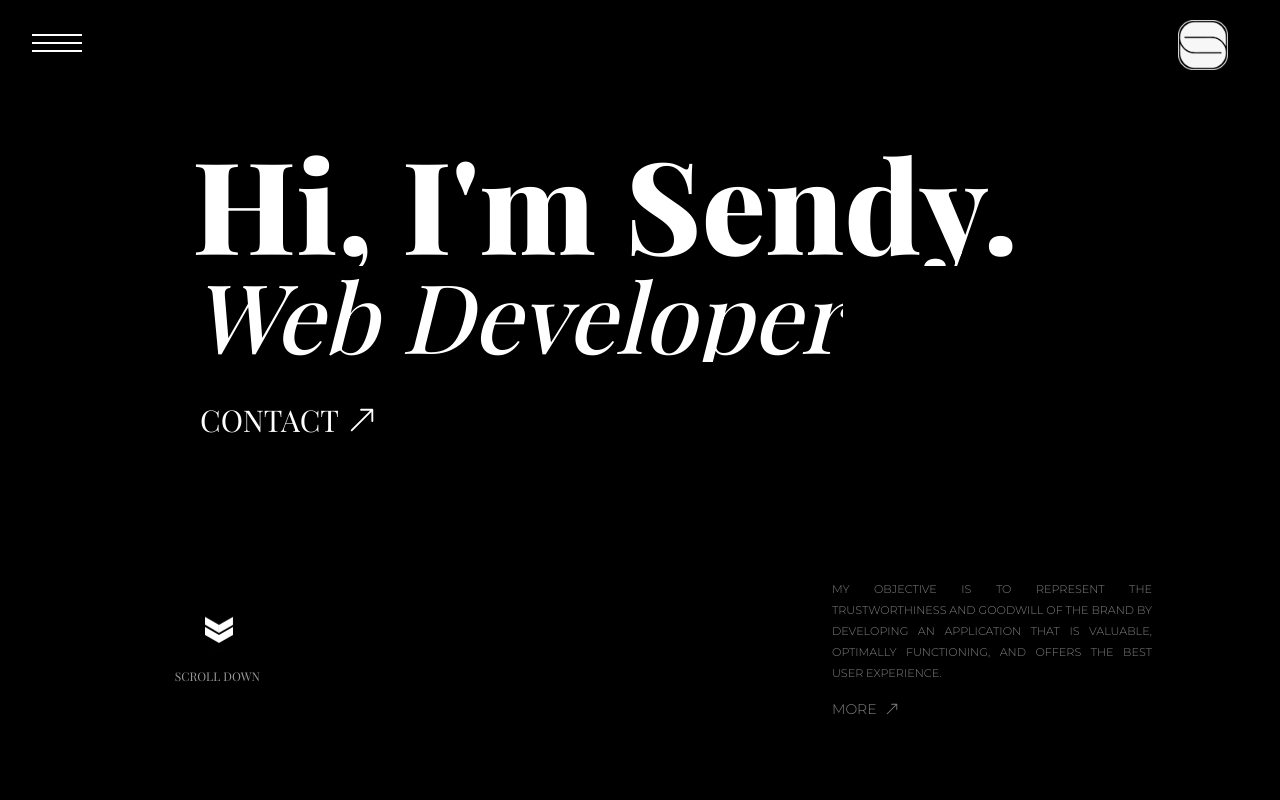
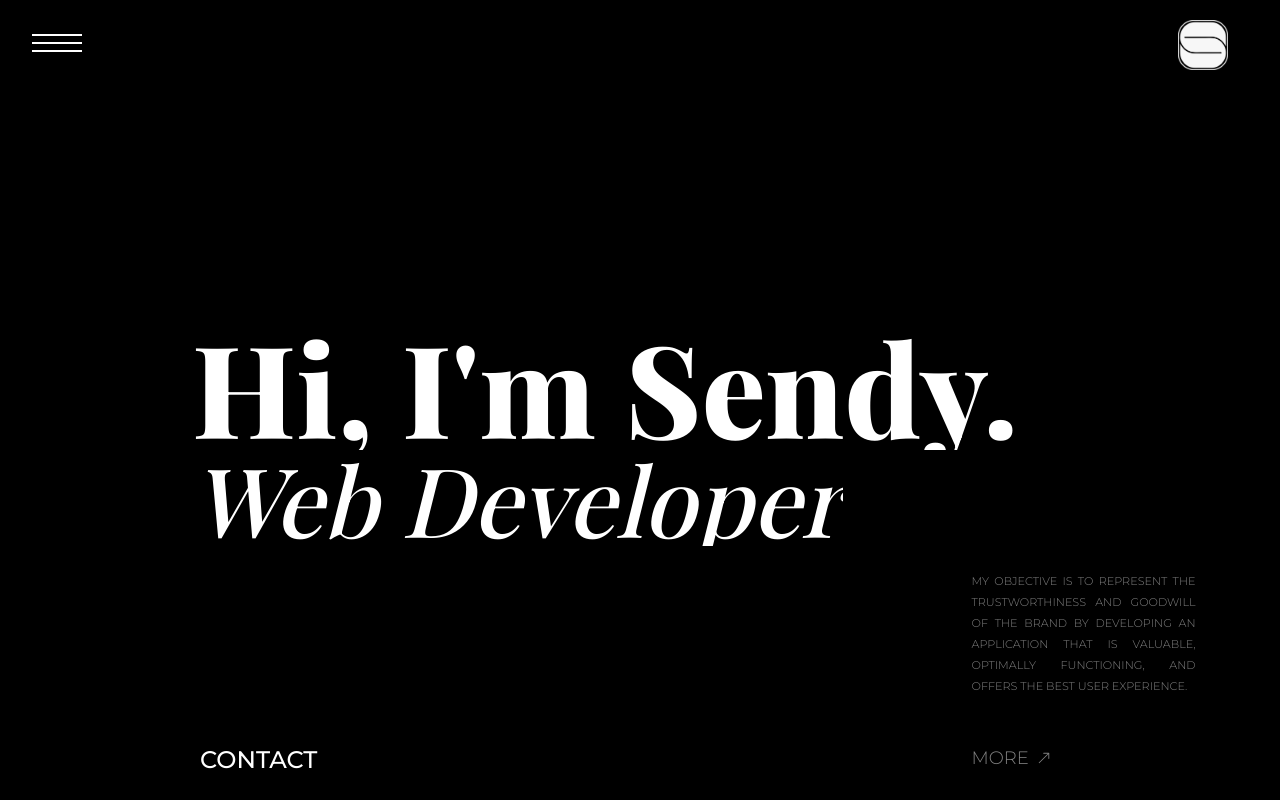
Before and after one commit to uisendy/Personal-Portfolio, a React (Create React App) app: page / in a window 1280 px wide. Shown: the top 800 px of the page. Built offline with nearby package versions, Linux system fonts and the light colour scheme; a web font is replaced by a local one.

Commit message:
[f-about]: update: code cleaning and UI optimization

```diff
--- a/src/components/Header/Header.js
+++ b/src/components/Header/Header.js
@@ -84,14 +84,11 @@ const Header = () => {
   }, []);
 
   return (
-    <section
-      data-scroll-section
-      className="h-[83.5vh] bg-black text-white mb-20"
-    >
-      <div className="flex flex-col gap-2 md:gap-0 justify-start pt-12 items-start w-[70%] h-[100%] my-0 mx-auto ">
+    <section data-scroll-section className="h-[80vh] bg-black text-white mb-20">
+      <div className=" bg-black relative flex flex-col gap-2 md:gap-0 justify-center mb-20 pt-12 items-start w-[70%] h-[100%] my-0 mx-auto ">
         <h1
           id="header"
-          className=" text-7xl italic md:not-italic md:text-9xl font-extrabold "
+          className=" text-7xl italic md:not-italic md:text-9xl font-extrabold  "
         >
           Hi, I'm Sendy.
         </h1>
@@ -101,31 +98,33 @@ const Header = () => {
         >
           Web Developer
         </p>
-        <Link className="contact pt-10 px-2">
-          <p className="contact-me items-center gap-2 font-playFairSc text-xl flex md:text-3xl">
-            CONTACT{' '}
-            <span>
-              <BsArrowUpRight />
-            </span>
-          </p>
+        <Link className="say__hello__link absolute top-[85%] lg:top-[95%] left-[0%] font-montserrat flex justify-center items-center gap-4 text-center text-2xl lg:pt-10 px-2">
+          <p className="say__hello pb-2 md:pb-4">CONTACT</p>
+          <BsArrowUpRight className="arrow__up text-4xl md:text-6xl font-light visible md:invisible " />
         </Link>
+
         <div
           id="header-desc"
-          className=" hidden uppercase font-light md:flex md:flex-col md:gap-4 font-montserrat text-justify text-sm md:absolute md:top-[73%] md:left-[65%] md:w-[25%] opacity-50 hover:opacity-100 transition-all ease-in-out delay-150 duration-300"
+          className=" hidden uppercase font-light md:flex md:flex-col md:gap-4 font-montserrat text-justify text-sm md:absolute md:top-[75%] md:left-[87%] md:w-[25%] opacity-50 hover:opacity-100 transition-all ease-in-out delay-150 duration-300"
         >
           <small>
             My objective is to represent the trustworthiness and goodwill of the
             brand by developing an application that is valuable, optimally
             functioning, and offers the best user experience.
           </small>
-          <div className="flex gap-2 items-center">
-            <Link to="/a-sendyinieke" className=" text-white">
+          <div className="flex gap-2 pt-8 items-center">
+            <Link
+              to="/a-sendyinieke"
+              className=" text-white text-lg hover:border-b hover:border-white hover:border-solid"
+            >
               More
             </Link>
             <BsArrowUpRight />{' '}
           </div>
         </div>
-        <ScrollDown xPosition={'16%'} yPosition={'75%'} position="fixed" />
+        <div className="absolute top-[100%] left-[50%]">
+          <ScrollDown xPosition={'16%'} yPosition={'80%'} />
+        </div>
       </div>
     </section>
   );
```
